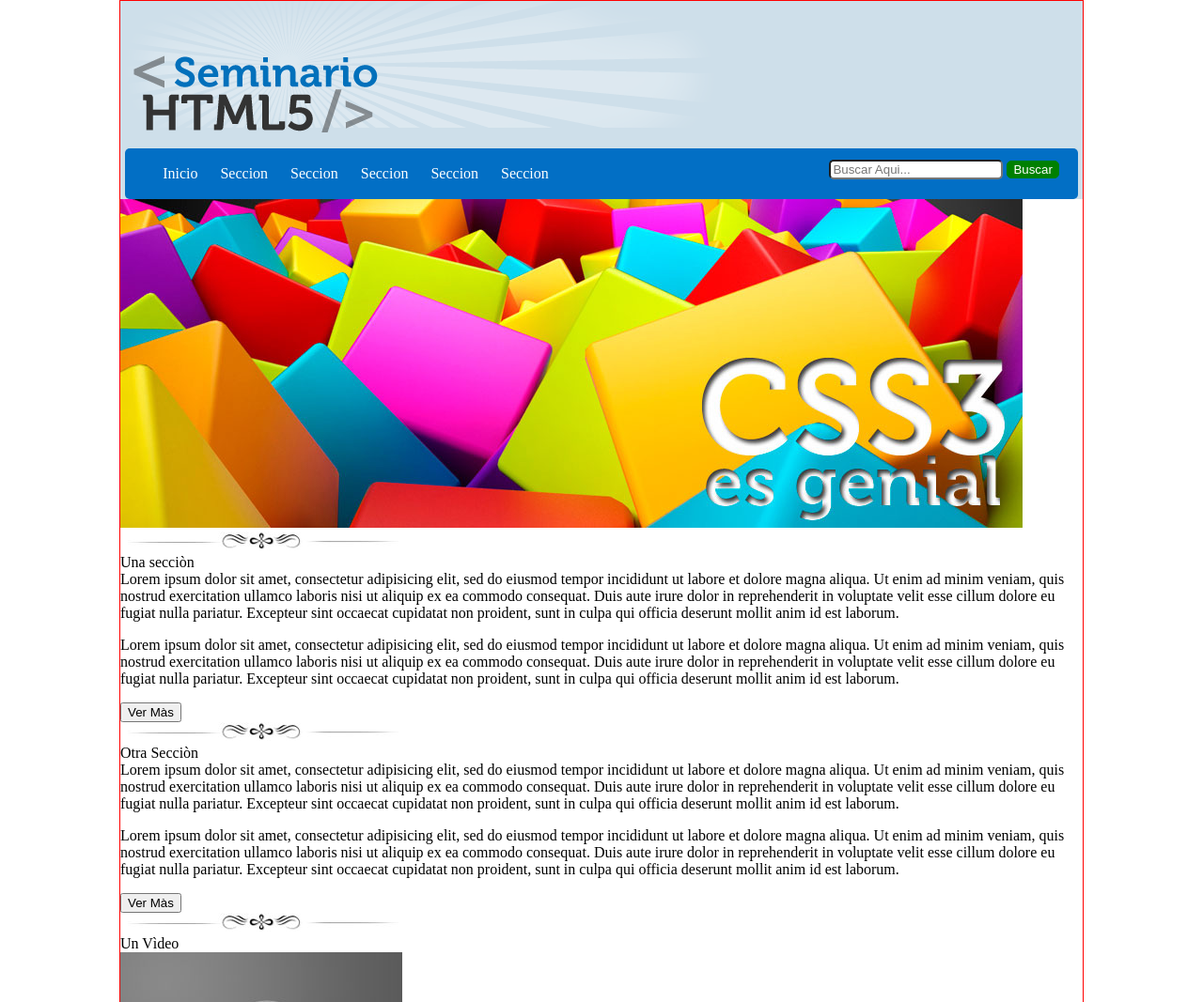
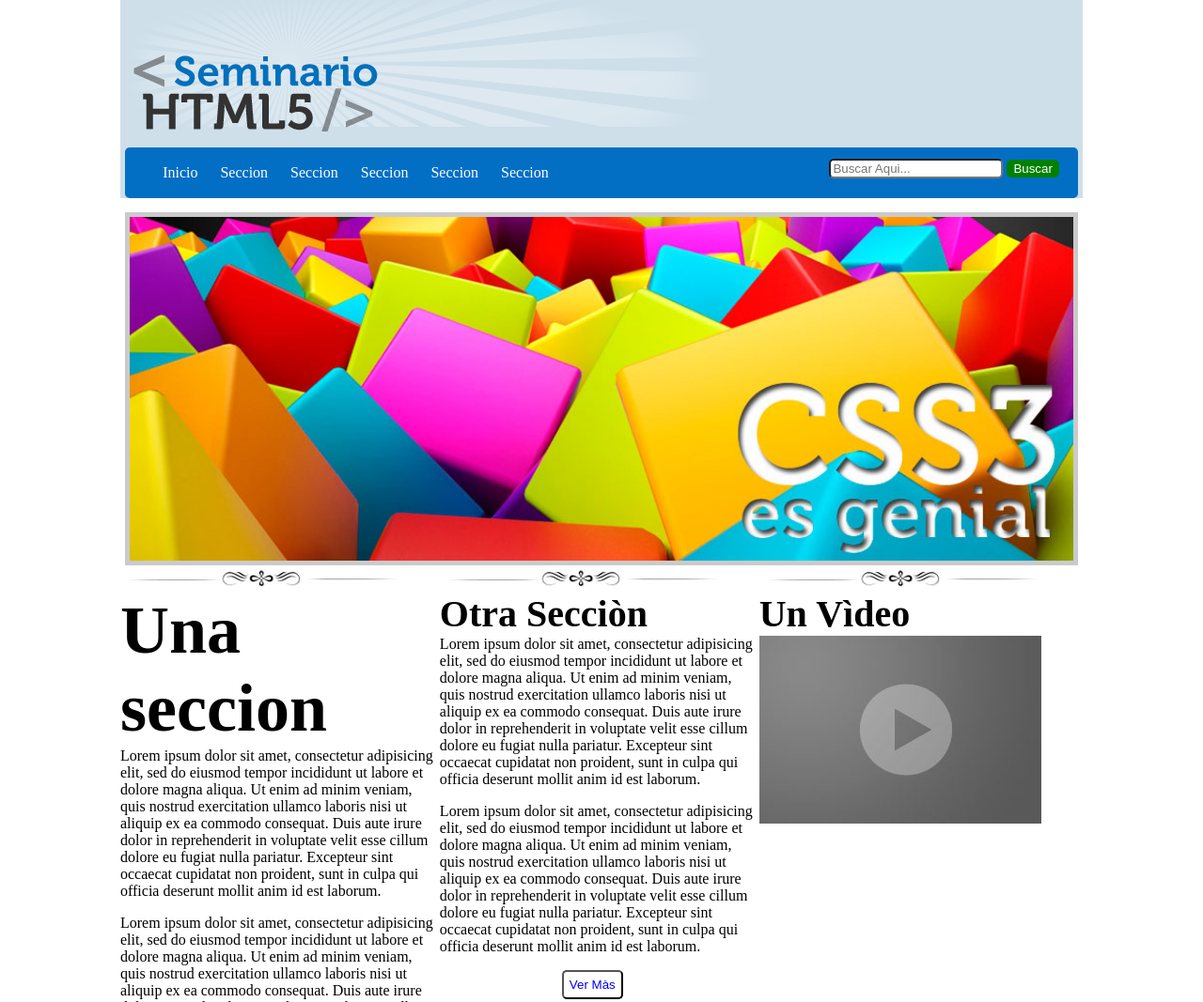
Before and after one commit to ElTeran1997/pw219312server, a plain HTML site: page practica01css/index.html in a window 1280 px wide. Shown: the top 1067 px of the page at 94% size. Drawn offline with Linux system fonts and the light colour scheme.

Commit message:
CLASE CSS

```diff
--- a/practica01css/css/estilos.css
+++ b/practica01css/css/estilos.css
@@ -4,7 +4,8 @@
 
 body
 {
-  border: 1px solid red;
+  /*border: 1px solid red;*/
+  font-size: 16px;  /*1em*/
   margin: 0px auto;
   max-width: 1024px;
 }
@@ -53,3 +54,52 @@ header nav ul li {
 #logo {
 	margin-top: -150px;
 }
+
+#seccion01
+{
+  margin-top: 15px;
+}
+
+#seccion01 article
+{
+	text-align: center;
+}
+
+#seccion01 article img
+{
+	width: 98%;
+	border: 5px solid rgba(150,150,150,0.5);
+}
+
+#seccion02 article
+{
+   display: inline-block;
+   vertical-align: top;
+   width: 32.8%;
+}
+
+#seccion02 article input
+{
+	background: white;
+	color: blue;
+	margin-left: 130px;
+	border-radius: 5px;
+	padding: 6px;
+
+}
+
+.nito
+{
+	font-weight: bold;
+}
+
+
+.otraSeccion
+{
+	font-size: 2.5em;
+}
+
+.unaSeccion
+{
+  font-size: 4.5em;
+}
--- a/practica01css/index.html
+++ b/practica01css/index.html
@@ -34,7 +34,7 @@
 		<article>
 			<img src="img/separador.jpg">
 			<br>
-			<span class="unaSeccion nito">Una secciòn</span>
+			<span class="unaSeccion nito">Una seccion</span>
 			<br>
 			Lorem ipsum dolor sit amet, consectetur adipisicing elit, sed do eiusmod
 			tempor incididunt ut labore et dolore magna aliqua. Ut enim ad minim veniam,
```
